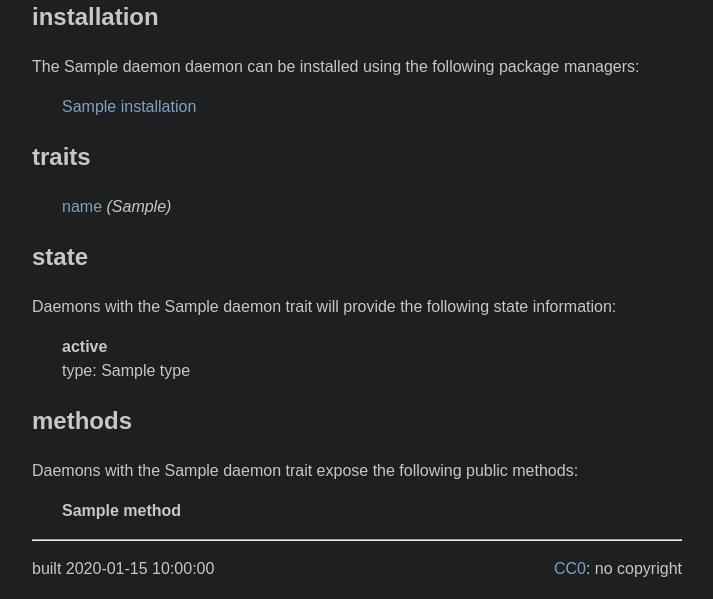
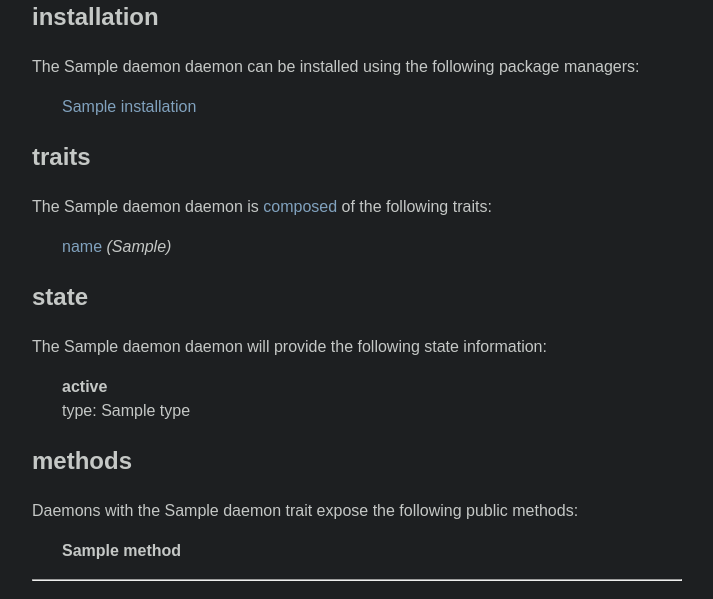
Before and after one commit to yaq-project/yaq-fyi, a Python web app: template templates/daemon.html in a window 1280 px wide. Shown: the part 264-863 px from the top of the page, without its empty margins (283-996 px from the left). Before the commit the page ends 841 px from the top, so only its background shows below. Run offline with Jinja, Linux system fonts and the light colour scheme; the template is opened without the code that fills it: most values are stand-ins (such as "Sample title", 1, 10 or a date in 2020).

```diff
--- a/templates/daemon.html
+++ b/templates/daemon.html
@@ -19,7 +19,7 @@
 {% if daemon.installation %}
 <h2>installation</h2>
 <p>
-The {{ daemon.name }} daemon can be installed using the following package managers:
+  The {{ daemon.name }} daemon can be installed using the following package managers:
 </p>
 <p class="tab30">
 {% for k, v in daemon.installation.items() %}
@@ -29,6 +29,9 @@ The {{ daemon.name }} daemon can be installed using the following package manage
 
 {% if daemon.traits %}
 <h2>traits</h2>
+<p>
+  The {{ daemon.name }} daemon is <a href="https://en.wikipedia.org/wiki/Composition_over_inheritance">composed</a> of the following traits:
+</p>
 <p class="tab30">
 {% for t in daemon.traits.keys() %}
   <a href=../../traits/{{ t }}>{{ t }}</a>
@@ -44,7 +47,7 @@ The {{ daemon.name }} daemon can be installed using the following package manage
 {% if daemon.config %}
 <h2>configuration</h2>
 <p>
-  Daemons with the {{ daemon["name"] }} trait expect the following configuration:
+  The {{ daemon.name }} daemon expects the following configuration:
 </p>
 {% for k, v in daemon.config.items() %}
    <p class="tab30">
@@ -61,7 +64,7 @@ The {{ daemon.name }} daemon can be installed using the following package manage
 {% if daemon.state %}
 <h2>state</h2>
 <p>
-  Daemons with the {{ daemon["name"] }} trait will provide the following state information:
+  The {{ daemon.name }} daemon will provide the following state information:
 </p>
 {% for k, v in daemon.state.items() %}
    <p class="tab30">
--- a/traits/is-daemon.toml
+++ b/traits/is-daemon.toml
@@ -17,7 +17,7 @@ Additional keys MAY be required by traits.
 """
 returns = "dictionary"
 
-[method.config_filepath]
+[method.get_config_filepath]
 description = """
 String representing the absolute filepath of the configuration file on the host machine.
 """
```
Also changed, not shown: templates/trait.html (+4 -4 lines).
